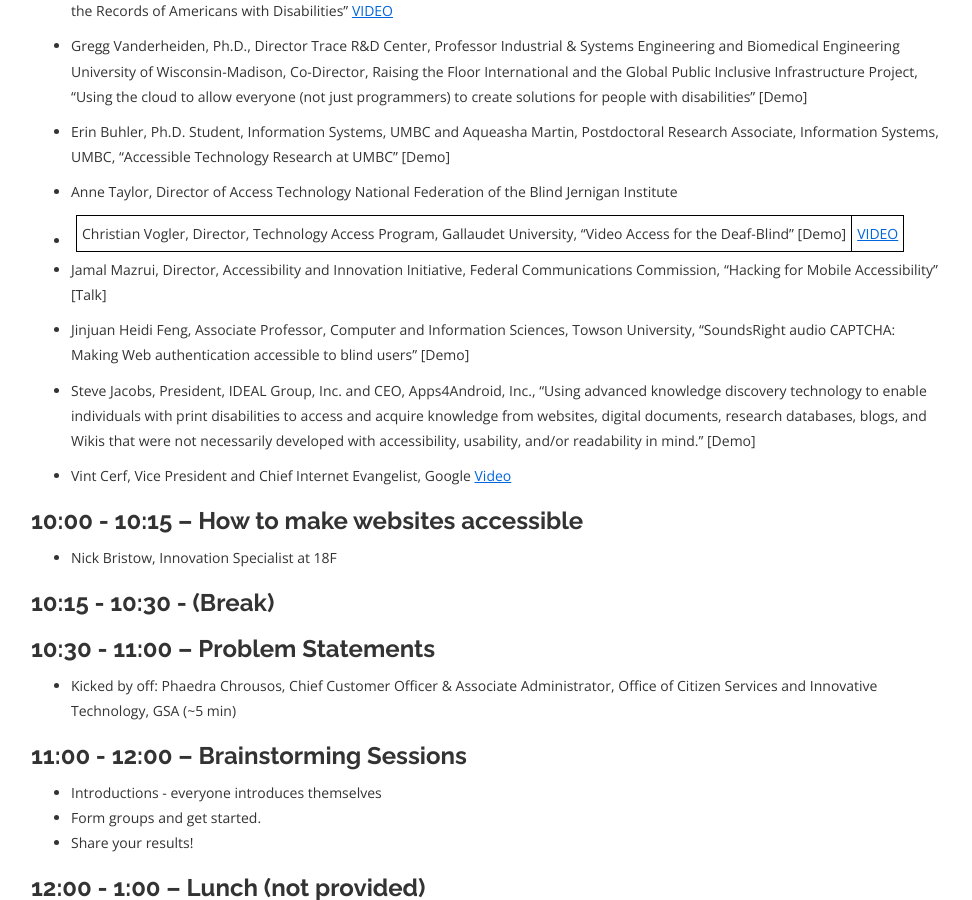
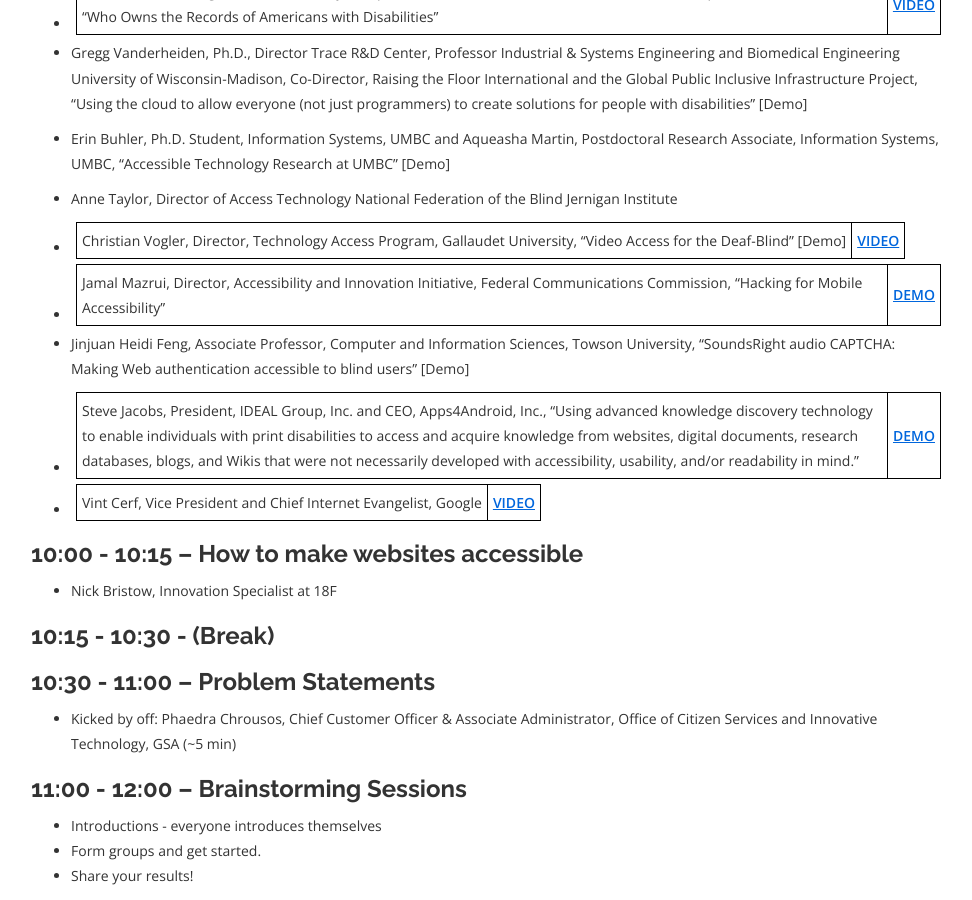
Before and after one commit to 18F/hackathons, a Jekyll site: the page built from pages/a11yhack-schedule.md, in a window 1280 px wide and 900 px high, scrolled down 325 px. Shown: the whole window, without its empty margins (249-1221 px from the left). Built offline with Jekyll 4.4.1, drawn with Linux system fonts in a browser that asks for light colours; nearby versions of some CDN libraries; Markdown is read by kramdown in place of the engine named in the settings.

Commit message:
Adding links.

```diff
--- a/pages/a11yhack-schedule.md
+++ b/pages/a11yhack-schedule.md
@@ -15,23 +15,23 @@ page_title: Schedule
 
 ### 9:10 - 10:00 – Lightning Talks
 
-* Sue Swenson, Acting Assistant Secretary for Special Education and Rehabilitative Services, US Department of Education, "Who Owns the Records of Americans with Disabilities" [VIDEO](http://youtu.be/it5dROtXtXQ)
+* Sue Swenson, Acting Assistant Secretary for Special Education and Rehabilitative Services, US Department of Education, "Who Owns the Records of Americans with Disabilities" | **[VIDEO](http://youtu.be/it5dROtXtXQ)**
 
 * Gregg Vanderheiden, Ph.D., Director Trace R&D Center, Professor Industrial & Systems Engineering and Biomedical Engineering University of Wisconsin-Madison, Co-Director, Raising the Floor International  and the Global Public Inclusive Infrastructure Project, "Using the cloud to allow everyone (not just programmers) to create solutions for people with disabilities" [Demo]
 
-* Erin Buhler, Ph.D. Student, Information Systems, UMBC and Aqueasha Martin, Postdoctoral Research Associate, Information Systems, UMBC, "Accessible Technology Research at UMBC"  [Demo]
+* Erin Buhler, Ph.D. Student, Information Systems, UMBC and Aqueasha Martin, Postdoctoral Research Associate, Information Systems, UMBC, "Accessible Technology Research at UMBC" [Demo]
 
 * Anne Taylor, Director of Access Technology National Federation of the Blind Jernigan Institute
 
-* Christian Vogler, Director, Technology Access Program, Gallaudet University, "Video Access for the Deaf-Blind" [Demo] | [VIDEO](https://www.youtube.com/watch?v=08tyYAhPuVU)
+* Christian Vogler, Director, Technology Access Program, Gallaudet University, "Video Access for the Deaf-Blind" [Demo] | **[VIDEO](https://www.youtube.com/watch?v=08tyYAhPuVU)**
 
-* Jamal Mazrui, Director, Accessibility and Innovation Initiative, Federal Communications Commission, "Hacking for Mobile Accessibility" [Talk]
+* Jamal Mazrui, Director, Accessibility and Innovation Initiative, Federal Communications Commission, "Hacking for Mobile Accessibility" | **[DEMO](http://104.131.59.41:8080/soundappclient/)**
 
 * Jinjuan Heidi Feng, Associate Professor, Computer and Information Sciences, Towson University, "SoundsRight audio CAPTCHA: Making Web authentication accessible to blind users" [Demo]
 
-* Steve Jacobs, President, IDEAL Group, Inc. and CEO, Apps4Android, Inc., "Using advanced knowledge discovery technology to enable individuals with print disabilities to access and acquire knowledge from websites, digital documents, research databases, blogs, and Wikis that were not necessarily developed with accessibility, usability, and/or readability in mind." [Demo]
+* Steve Jacobs, President, IDEAL Group, Inc. and CEO, Apps4Android, Inc., "Using advanced knowledge discovery technology to enable individuals with print disabilities to access and acquire knowledge from websites, digital documents, research databases, blogs, and Wikis that were not necessarily developed with accessibility, usability, and/or readability in mind." | **[DEMO](http://ideal-group.org/ld/)**
 
-* Vint Cerf, Vice President and Chief Internet Evangelist, Google [Video](http://youtu.be/vko6-DGznyA)
+* Vint Cerf, Vice President and Chief Internet Evangelist, Google | **[VIDEO](http://youtu.be/vko6-DGznyA)**
 
 ### 10:00 - 10:15 – How to make websites accessible
 
```
